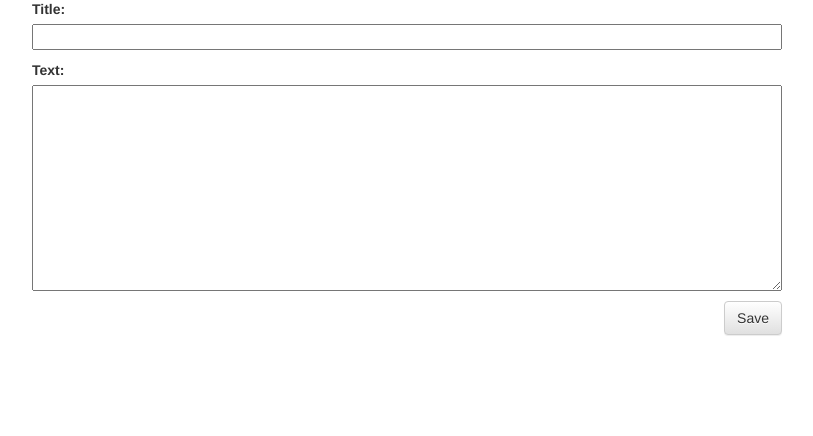
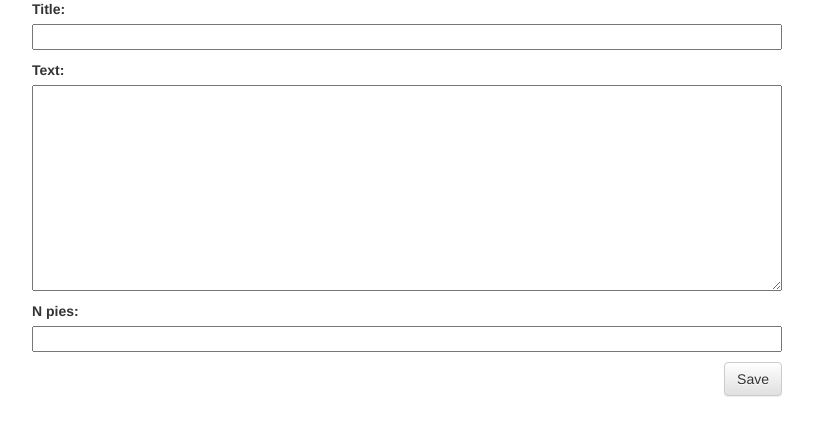
Before and after one commit to eeg/my-first-blog, a Django app: page /post/new in a window 1280 px wide. Shown: the part 214-650 px from the top of the page, without its empty margins (38-851 px from the left). Run offline with Django 3.2, Linux system fonts and the light colour scheme; some libraries are stand-ins or nearby versions.

Commit message:
user interface for new integer field
number of pies shows up in:
  list of posts
  each post
  form to edit post or create new post

built-in validation:
  web form: very nice, rejects with informative messages
  in admin: negative numbers are rejected, but text is silently discarded

```diff
--- a/blog/forms.py
+++ b/blog/forms.py
@@ -5,4 +5,4 @@ class PostForm(forms.ModelForm):
 
     class Meta:
         model = Post
-        fields = ('title', 'text',)
+        fields = ('title', 'text', 'n_pies',)
--- a/blog/templates/blog/post_detail.html
+++ b/blog/templates/blog/post_detail.html
@@ -18,6 +18,7 @@
 
         <h1>{{ post.title }}</h1>
         <p>{{ post.text|linebreaksbr }}</p>
+        <p>number of pies: {{ post.n_pies }}</p>
     </div>
 
 {% endblock %}
--- a/blog/templates/blog/post_list.html
+++ b/blog/templates/blog/post_list.html
@@ -8,6 +8,7 @@
             </div>
             <h1><a href="{% url 'post_detail' pk=post.pk %}">{{ post.title }}</a></h1>
             <p>{{ post.text|linebreaksbr }}</p>
+            <p>number of pies: {{ post.n_pies }}</p>
         </div>
     {% endfor %}
 {% endblock %}
```
